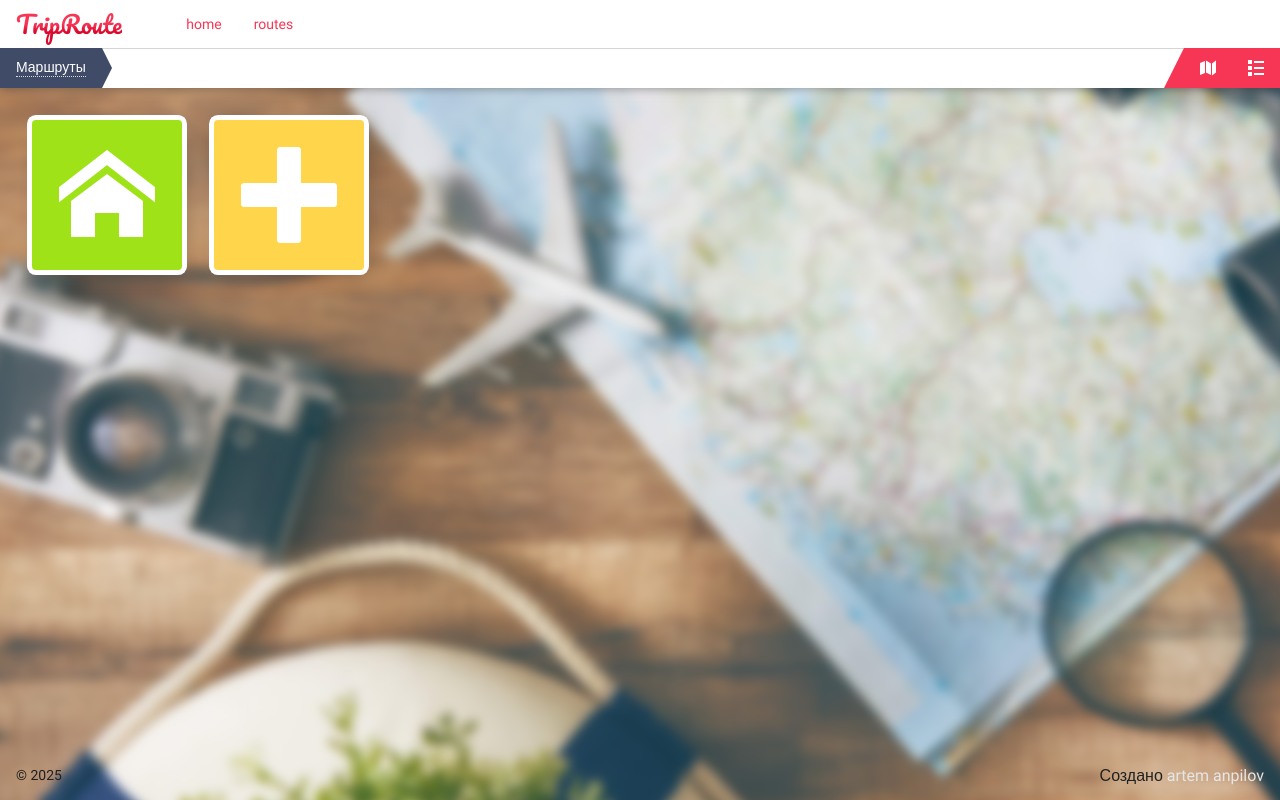
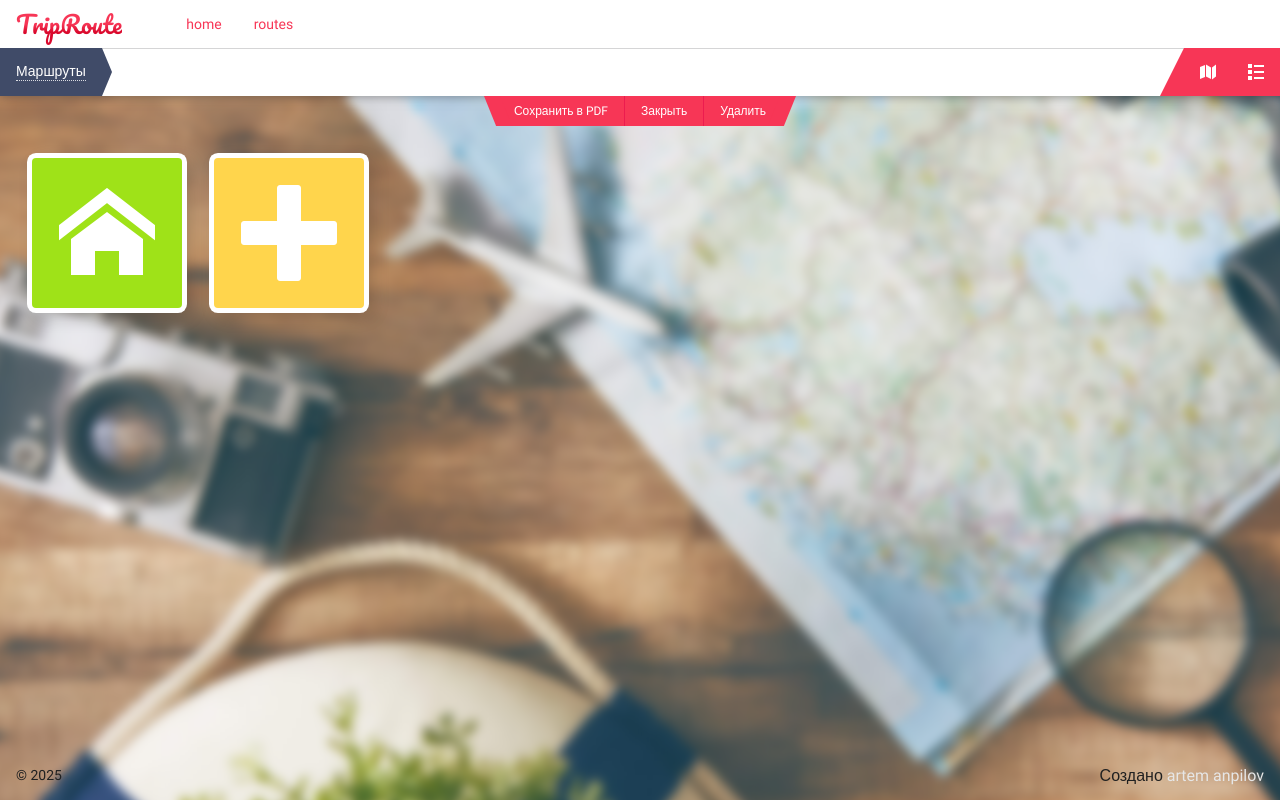
Before and after one commit to d19ama/tripway, a Vue app: page /routes/1 in a window 1280 px wide. Built offline with nearby package versions, Linux system fonts and the light colour scheme.

Commit message:
feat: ref

```diff
--- /dev/null
+++ b/src/modules/routes/components/Actions/Actions.vue
@@ -0,0 +1,80 @@
+<script setup lang="ts">
+import { useRoute } from 'vue-router';
+import { useRoutes } from '@/modules/routes';
+
+const {
+  closeRoute,
+} = useRoutes();
+
+const route = useRoute();
+
+function saveToPDF(): void {}
+</script>
+
+<template>
+  <section class="actions">
+    <button
+      class="actions__button"
+      @click="saveToPDF"
+    >
+      Сохранить в PDF
+    </button>
+    <button
+      class="actions__button"
+      @click="closeRoute(String(route.params.id))"
+    >
+      Закрыть
+    </button>
+    <button class="actions__button">
+      Удалить
+    </button>
+  </section>
+</template>
+
+<style lang="scss">
+.actions {
+  display: flex;
+  flex-flow: row nowrap;
+  align-items: center;
+  justify-content: center;
+  justify-self: center;
+  position: relative;
+  user-select: none;
+
+  &:before,
+  &:after {
+    content: '';
+    display: block;
+    width: 1rem;
+    height: 100%;
+    position: absolute;
+    top: 0;
+    background-color: var(--color-red);
+    transform-origin: center;
+    transition: background-color var(--transition);
+  }
+
+  &:before {
+    left: -.5rem;
+    transform: skewX(22deg);
+  }
+
+  &:after {
+    right: -.5rem;
+    transform: skewX(-22deg);
+  }
+
+  &__button {
+    padding: .5rem 1rem;
+    border: none;
+    font-size: .75rem;
+    color: var(--color-white);
+    background-color: var(--color-red);
+    cursor: pointer;
+
+    &:not(:last-of-type) {
+      border-right: 1px solid var(--color-red-dark);
+    }
+  }
+}
+</style>
--- /dev/null
+++ b/src/modules/routes/components/Actions/index.ts
@@ -0,0 +1 @@
+export { default as Actions } from './Actions.vue';
--- a/src/modules/routes/components/Navigation/Navigation.vue
+++ b/src/modules/routes/components/Navigation/Navigation.vue
@@ -23,7 +23,9 @@ const route = useRoute();
 const router = useRouter();
 
 const selected = computed<Route[]>(() => {
-  return routes.value.filter((item: Route) => item.opened);
+  return routes.value.filter((item: Route) => {
+    return item.opened;
+  });
 });
 
 const isClearAllButtonVisible = computed<boolean>(() => {
@@ -49,6 +51,36 @@ function selectTab(id: Route['id']): void {
   });
 }
 
+function closeTab(id: Route['id']): void {
+  closeRoute(id);
+
+  if (selected.value.length === 0) {
+    router.replace({
+      name: RouteNames.RoutesList,
+    });
+    return;
+  }
+
+  const nextRoute: Route | undefined = selected.value[selected.value.length - 1];
+
+  if (nextRoute) {
+    router.replace({
+      name: RouteNames.RoutePage,
+      params: {
+        id: nextRoute.id,
+      },
+    });
+  }
+}
+
+function closeAllRoutesTabs(): void {
+  closeAllRoutes();
+
+  router.replace({
+    name: RouteNames.RoutesList,
+  });
+}
+
 function changeView(): void {
   console.warn('View changed!');
 }
@@ -57,16 +89,16 @@ function changeView(): void {
 <template>
   <div class="navigation">
     <div class="navigation__tabs">
-      <div class="navigation__tab navigation__tab--first">
       <RouterLink
-          class="navigation__tab-name"
+        class="navigation__tab navigation__tab--first"
         :to="{
           name: RouteNames.RoutesList,
         }"
       >
+        <span class="navigation__tab-name">
           Маршруты
+        </span>
       </RouterLink>
-      </div>
       <div
         v-for="item in selected"
         :key="String(item.id)"
@@ -80,17 +112,15 @@ function changeView(): void {
         <div
           title="Закрыть"
           class="navigation__tab-close icon icon-cross"
-          @click="closeRoute(item.id)"
+          @click="closeTab(item.id)"
         />
       </div>
       <div
         v-if="isClearAllButtonVisible"
         class="navigation__tab navigation__tab--last"
+        @click="closeAllRoutesTabs"
       >
-        <span
-          class="navigation__tab-name"
-          @click="closeAllRoutes"
-        >Закрыть все</span>
+        <span class="navigation__tab-name">Закрыть все</span>
       </div>
     </div>
     <div class="navigation__view">
@@ -113,7 +143,7 @@ function changeView(): void {
 <style lang="scss">
 .navigation {
   $parent: &;
-  $height: 2.5rem;
+  $height: 3rem;
 
   display: flex;
   flex-flow: row nowrap;
@@ -165,8 +195,11 @@ function changeView(): void {
 
     &--last {
       margin-left: 1rem;
+
+      #{$parent}__tab-name {
         font-size: .75rem;
         color: var(--color-black);
+      }
     }
 
     &--route {
--- a/src/modules/routes/components/index.ts
+++ b/src/modules/routes/components/index.ts
@@ -1,3 +1,4 @@
+export * from './Actions';
 export * from './RouteCard';
 export * from './Navigation';
 export * from './RouteSection';
--- a/src/modules/routes/composables/useRoutes.ts
+++ b/src/modules/routes/composables/useRoutes.ts
@@ -4,13 +4,9 @@ import {
   computed,
   ref,
 } from 'vue';
-import {
-  useRoute,
-  useRouter,
-} from 'vue-router';
+import { useRoute } from 'vue-router';
 import { MOCKED_ROUTES } from '../mocks';
 import type { Route } from '../';
-import { RouteNames } from '@/app/router/route-names';
 
 interface UseRoutesReturn {
   getRoutes: () => void;
@@ -22,11 +18,9 @@ interface UseRoutesReturn {
 }
 
 const _routes = ref<Route[]>([]);
-const _openedRoutesIds = ref<Route['id'][]>([]);
 
 export function useRoutes(): UseRoutesReturn {
   const route = useRoute();
-  const router = useRouter();
 
   const routes = computed<Route[]>({
     get() {
@@ -66,46 +60,15 @@ export function useRoutes(): UseRoutesReturn {
 
   function openRoute(id: Route['id']): void {
     toggleRouteOpened(id, true);
-
-    _openedRoutesIds.value.push(id);
-
-    router.push({
-      name: RouteNames.RoutePage,
-      params: {
-        id,
-      },
-    });
   }
 
   async function closeRoute(id: Route['id']): Promise<void> {
     toggleRouteOpened(id, false);
-
-    _openedRoutesIds.value = _openedRoutesIds.value.filter((item) => {
-      return item !== id;
-    });
-
-    if (_openedRoutesIds.value.length > 0) {
-      await router.replace({
-        name: RouteNames.RoutePage,
-        params: {
-          id: _openedRoutesIds.value[_openedRoutesIds.value.length - 1],
-        },
-      });
-      return;
-    }
-
-    await router.replace({
-      name: RouteNames.RoutesList,
-    });
   }
 
   async function closeAllRoutes(): Promise<void> {
     _routes.value.forEach((item) => {
       toggleRouteOpened(item.id, false);
-    });
-
-    await router.replace({
-      name: RouteNames.RoutesList,
     });
   }
 
--- a/src/pages/routes/index.vue
+++ b/src/pages/routes/index.vue
@@ -1,6 +1,8 @@
 <script setup lang="ts">
 import { onMounted } from 'vue';
+import { useRoute } from 'vue-router';
 import {
+  Actions,
   Navigation,
   useRoutes,
 } from '@/modules/routes';
@@ -8,10 +10,17 @@ import { AppPage } from '@/common';
 
 const {
   getRoutes,
+  openRoute,
 } = useRoutes();
+
+const route = useRoute();
 
 onMounted(() => {
   getRoutes();
+
+  if (route.params.id) {
+    openRoute(String(route.params.id));
+  }
 });
 </script>
 
@@ -19,6 +28,7 @@ onMounted(() => {
   <AppPage>
     <template #header>
       <Navigation />
+      <Actions />
     </template>
     <template #content>
       <RouterView />
--- a/src/pages/routes/list.vue
+++ b/src/pages/routes/list.vue
@@ -1,15 +1,31 @@
 <script setup lang="ts">
+import { useRouter } from 'vue-router';
 import {
+  type Route,
   RouteCard,
   useRoutes,
 } from '@/modules/routes';
 import { AppButton } from '@/common';
+import { RouteNames } from '@/app/router/route-names';
 
 const {
   routes,
   openRoute,
   closeRoute,
 } = useRoutes();
+
+const router = useRouter();
+
+function openRoutePage(id: Route['id']): void {
+  openRoute(id);
+
+  router.push({
+    name: RouteNames.RoutePage,
+    params: {
+      id,
+    },
+  });
+}
 </script>
 
 <template>
@@ -25,7 +41,7 @@ const {
       v-for="item in routes"
       :key="item.id"
       :route="item"
-      @open:route="openRoute"
+      @open:route="openRoutePage"
       @close:route="closeRoute"
     />
   </div>
```
Lines whose indentation alone changed are shown as unchanged.
